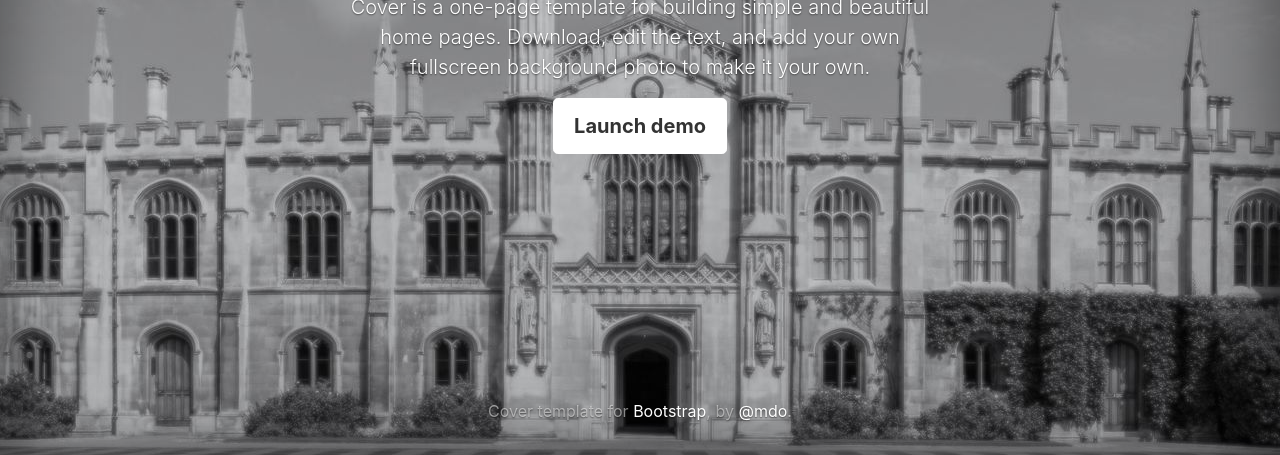
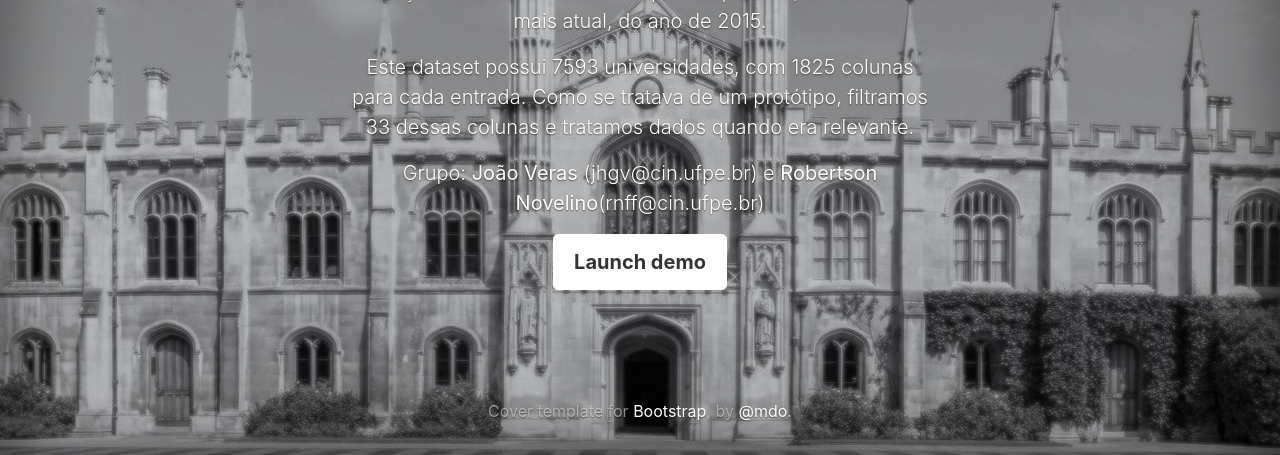
Before and after one commit to jhgv/jhgv.github.io, a plain HTML site: page index.html in a window 1280 px wide. Shown: the part 345-800 px from the top of the page. Drawn offline with nearby package versions, Linux system fonts and the light colour scheme.

Commit message:
new version

```diff
--- a/index.html
+++ b/index.html
@@ -32,7 +32,9 @@
 
       <main role="main" class="inner cover">
         <h1 class="cover-heading">College score map.</h1>
-        <p class="lead">Cover is a one-page template for building simple and beautiful home pages. Download, edit the text, and add your own fullscreen background photo to make it your own.</p>
+        <p class="lead">Projeto que visa facilitar a comparação, por meio de visualização de dados, entre universidades dos Estados Unidos. O dataset foi tirado de uma base de dados chamada College Scorecard, criada e mantida pelo ministério da educação de lá. O dataset era separado por ano, escolhemos o mais atual, do ano de 2015.</p>
+        <p class="lead">Este dataset possui 7593 universidades, com 1825 colunas para cada entrada. Como se tratava de um protótipo, filtramos 33 dessas colunas e tratamos dados quando era relevante.</p>
+        <p class="lead">Grupo: <b>João Veras</b> (jhgv@cin.ufpe.br) e <b>Robertson Novelino</b>(rnff@cin.ufpe.br)</p>
         <p class="lead">
           <a href="demo.html" class="btn btn-lg btn-secondary">Launch demo</a>
         </p>
```
Also changed, not shown: 1 other file.
